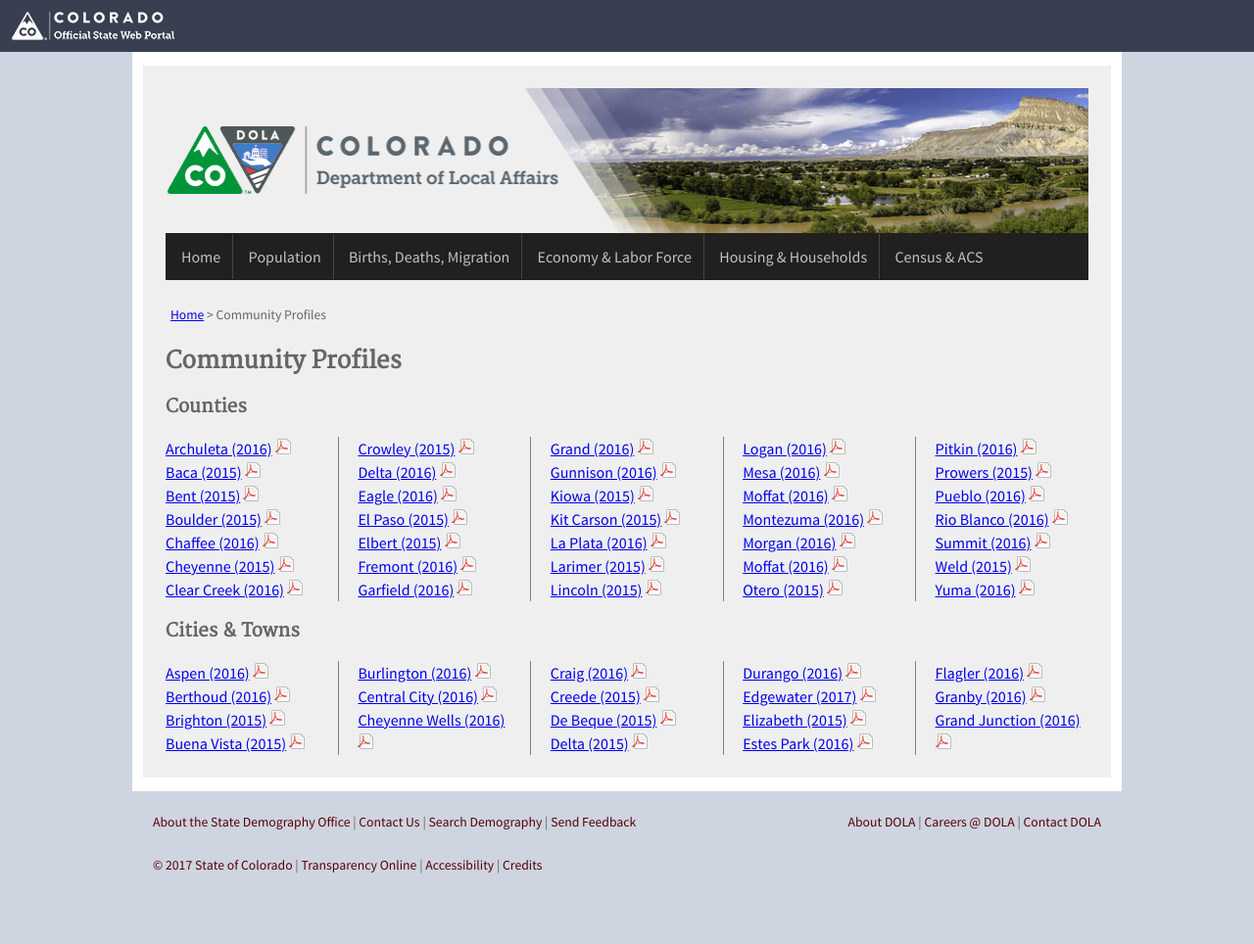
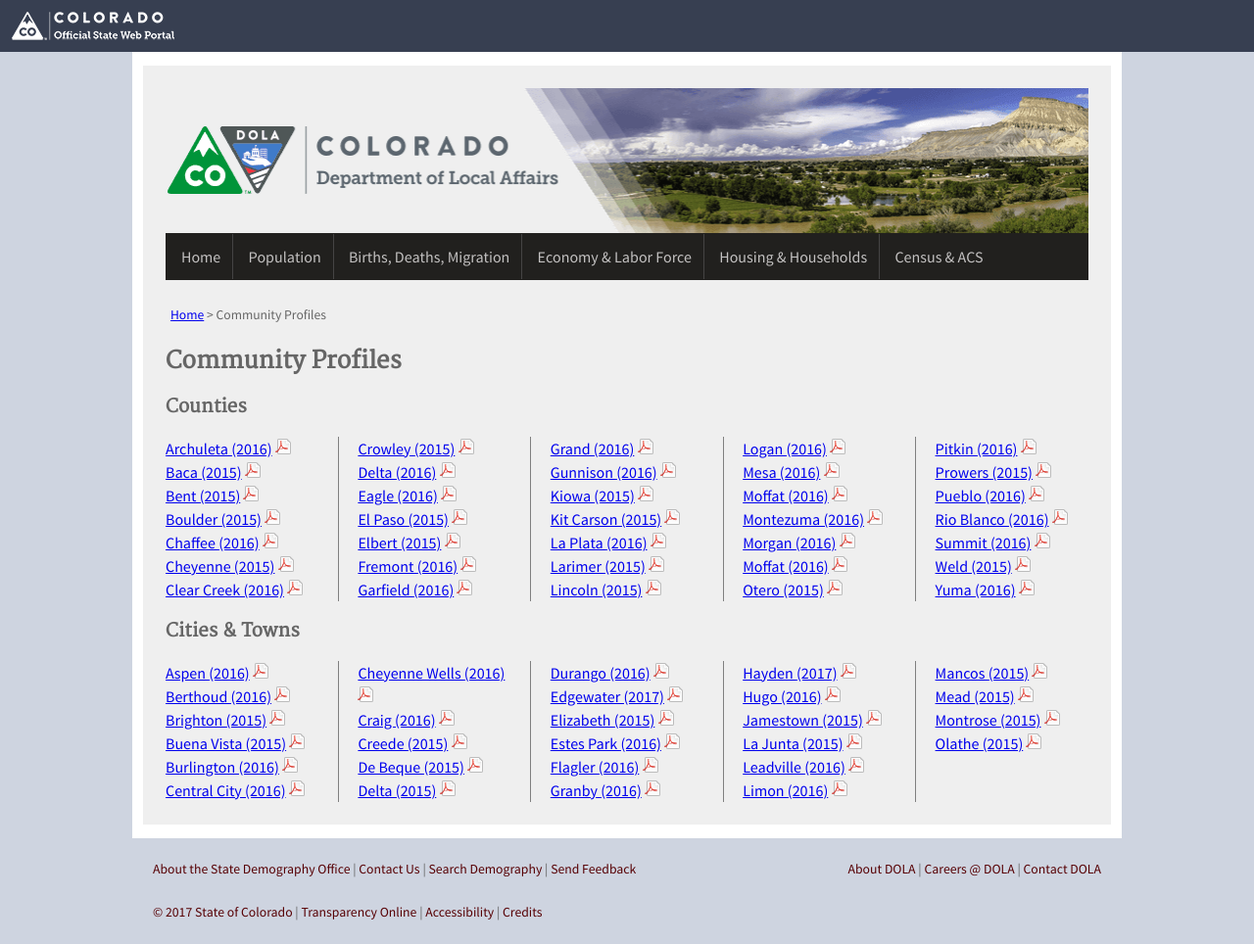
Before and after one commit to TBleess/Website_New, a Jekyll site: the page built from pages/9_Not_in_Menu/cp_test.md, in a window 1280 px wide. Shown: the whole page at 98% size. Built offline with Jekyll 4.4.1, drawn with Linux system fonts in a browser that asks for light colours; before the commit the page ends 916 px from its top, so only the background shows below that.

Commit message:
Adding cities

```diff
--- a/pages/9_Not_in_Menu/cp_test.md
+++ b/pages/9_Not_in_Menu/cp_test.md
@@ -72,5 +72,14 @@
 <a href="https://drive.google.com/uc?export=download&id=0B-vz6H4k4SESUHB5VEU5UlMxcDA">Estes Park (2016)</a> <img src="/images/page_white_acrobat.png" alt ="download pdf file"><br />
 <a href="https://drive.google.com/uc?export=download&id=0B-vz6H4k4SESaUxMQTUzdjRUV0U">Flagler (2016)</a> <img src="/images/page_white_acrobat.png" alt ="download pdf file"><br />
 <a href="https://drive.google.com/uc?export=download&id=0B-vz6H4k4SESQjkzMTJsTDFUdG8">Granby (2016)</a> <img src="/images/page_white_acrobat.png" alt ="download pdf file"><br />
-<a href="https://drive.google.com/uc?export=download&id=0ByjImPUKASTTYTlHMExQVXo5YVk">Grand Junction (2016)</a> <img src="/images/page_white_acrobat.png" alt ="download pdf file"><br />
+<a href="https://drive.google.com/uc?export=download&id=0ByjImPUKASTTV25ER0hGWkJpYVU">Hayden (2017)</a> <img src="/images/page_white_acrobat.png" alt ="download pdf file"><br />
+<a href="https://drive.google.com/uc?export=download&id=0B-vz6H4k4SESdVFmQk95RGpKSjA">Hugo (2016)</a> <img src="/images/page_white_acrobat.png" alt ="download pdf file"><br />
+<a href="https://drive.google.com/uc?export=download&id=0ByjImPUKASTTUUM3eUNKRUtQb28">Jamestown (2015)</a> <img src="/images/page_white_acrobat.png" alt ="download pdf file"><br />
+<a href="https://drive.google.com/uc?export=download&id=0ByjImPUKASTTQmY5VHJxU0RQTDA">La Junta (2015)</a> <img src="/images/page_white_acrobat.png" alt ="download pdf file"><br />
+<a href="https://drive.google.com/uc?export=download&id=0B-vz6H4k4SESLWswOEgxSVZiUms">Leadville (2016)</a> <img src="/images/page_white_acrobat.png" alt ="download pdf file"><br />
+<a href="https://drive.google.com/uc?export=download&id=0B-vz6H4k4SESS1FtUDZMMFBjcGs">Limon (2016)</a> <img src="/images/page_white_acrobat.png" alt ="download pdf file"><br />
+<a href="https://drive.google.com/uc?export=download&id=0ByjImPUKASTTSFJGUWd4bkFVN2s">Mancos (2015)</a> <img src="/images/page_white_acrobat.png" alt ="download pdf file"><br />
+<a href="https://drive.google.com/uc?export=download&id=0ByjImPUKASTTVVFhOGduelRRNlk">Mead (2015)</a> <img src="/images/page_white_acrobat.png" alt ="download pdf file"><br />
+<a href="https://drive.google.com/uc?export=download&id=0ByjImPUKASTTakxFM3pFcjliVjQ">Montrose (2015)</a> <img src="/images/page_white_acrobat.png" alt ="download pdf file"><br />
+<a href="https://drive.google.com/uc?export=download&id=0B-vz6H4k4SESSncxaG0zaVBaVnM">Olathe (2015)</a> <img src="/images/page_white_acrobat.png" alt ="download pdf file"><br />
 </div>
```
